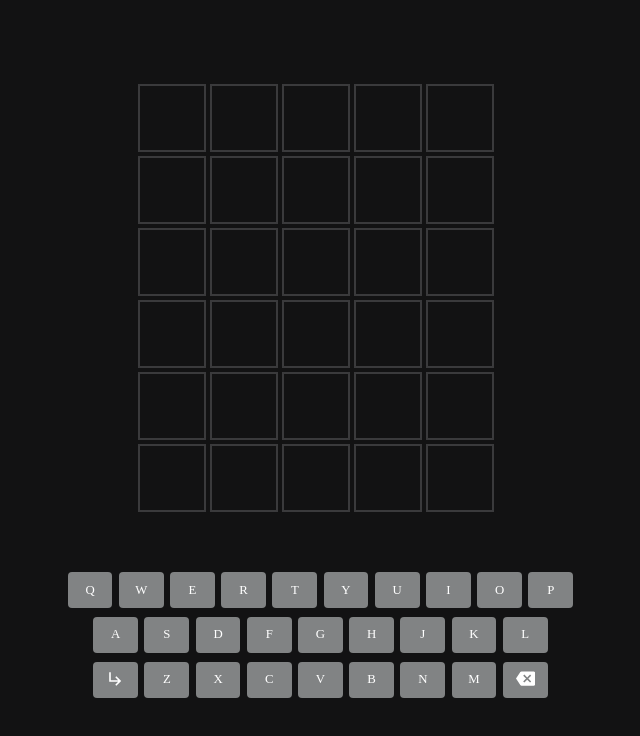
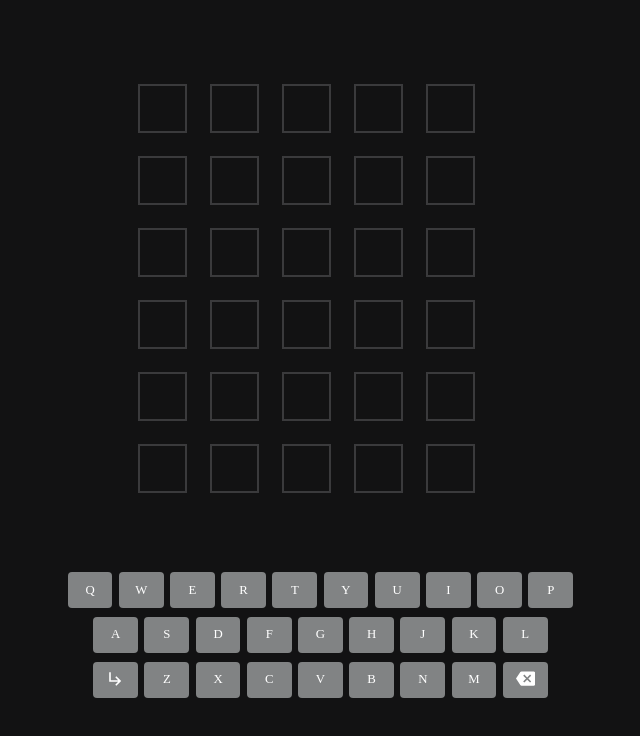
Before and after one commit to MikaBuchholz/Wordle-Clone, a React (Create React App) app: page / in a window 1280 px wide. Shown: the top 736 px of the page, without its empty margins (326-966 px from the left). Built offline with nearby package versions, Linux system fonts and the light colour scheme; a web font is replaced by a local one.

Commit message:
Sized down

```diff
--- a/src/styles/GridItem.css
+++ b/src/styles/GridItem.css
@@ -12,8 +12,8 @@
 .Item-Wrapper {
   font-family: "JetBrains Mono";
   font-size: 2vw;
-  width: clamp(5vw, 1vw, 5vw);
-  height: clamp(5vw, 1vh, 5vh);
+  width: clamp(3.5vw, 1vw, 5vw);
+  height: clamp(3.5vw, 1vh, 5vh);
   border: 2px solid #3a3a3c;
   display: flex;
   justify-content: center;
```
